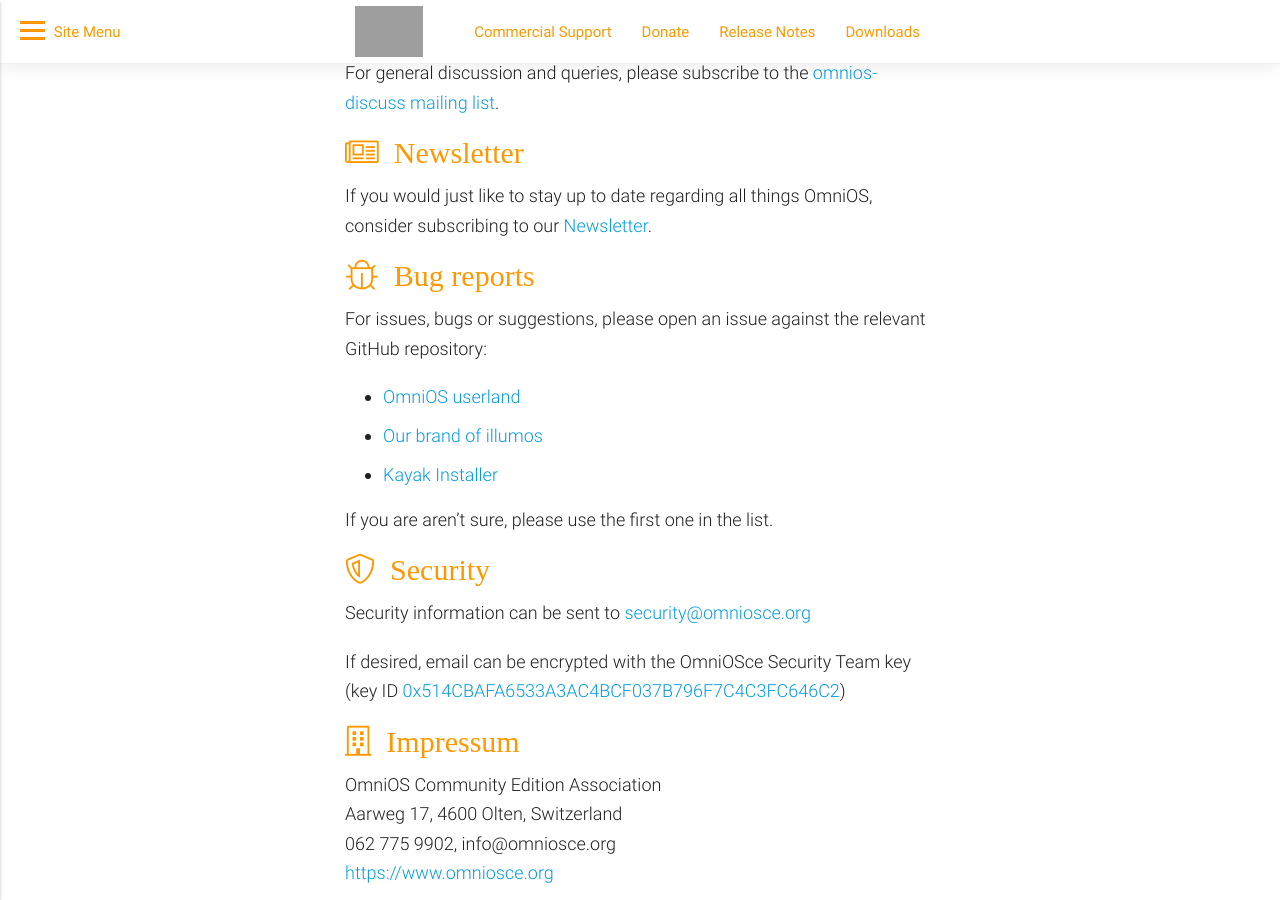
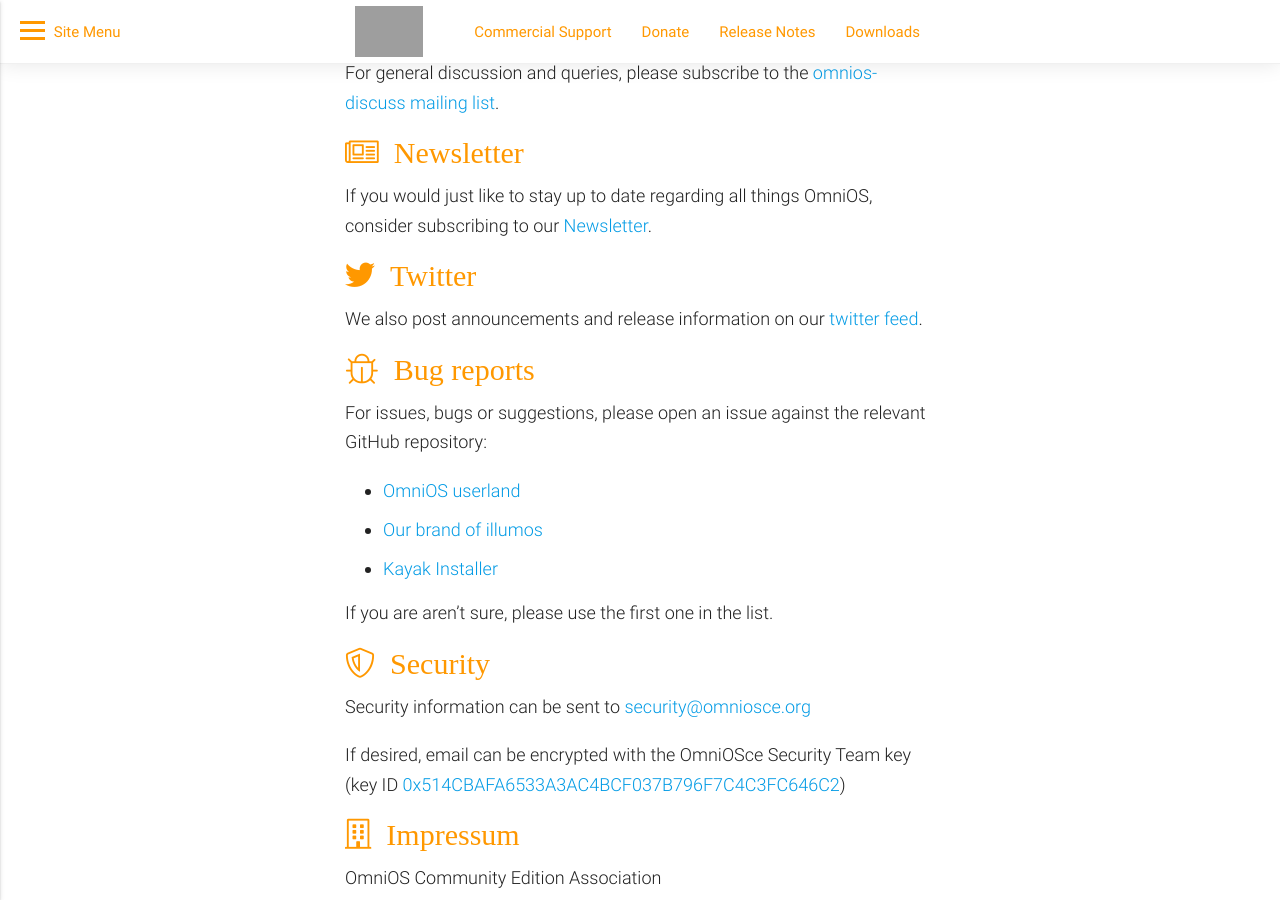
Before and after one commit to omniosorg/omniosorg.github.io, a Jekyll site: the page built from _docs/about/contact.md, in a window 1280 px wide and 900 px high, scrolled down 405 px. Built offline with Jekyll 4.4.1, drawn with Linux system fonts in a browser that asks for light colours; comment, search, counter and statistics services are not loaded; grey boxes are pictures that could not be loaded.

Commit message:
Add twitter feed to contact page.

```diff
--- a/_docs/about/contact.md
+++ b/_docs/about/contact.md
@@ -29,6 +29,11 @@
 
 If you would just like to stay up to date regarding all things OmniOS,
 consider subscribing to our [Newsletter](http://eepurl.com/dL1z7k).
+
+## <i class="fab fa-twitter">&nbsp;&nbsp;Twitter</i>
+
+We also post announcements and release information on our
+[twitter feed](https://twitter.com/omniosce).
 
 ## <i class="fal fa-bug">&nbsp;&nbsp;Bug reports</i>
 
```
